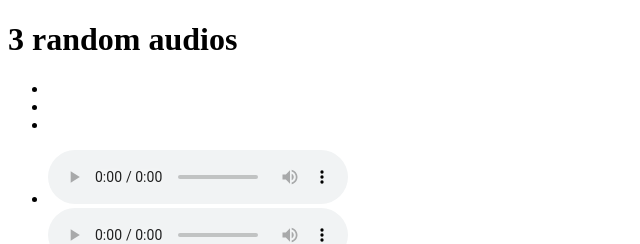
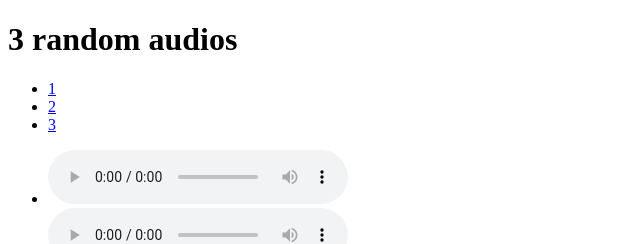
Before and after one commit to acciojob/semantic-navbar-and-audios-RitikRunner, a website: page main.html in a window 1280 px wide. Shown: the top 244 px of the page, 0-640 px from the left. Drawn offline with Linux system fonts and the light colour scheme.

Commit message:
created a submission

```diff
--- a/main.html
+++ b/main.html
@@ -11,9 +11,9 @@
 	<h1>3 random audios</h1>
 	<nav>
 		<ul>
-			<li><a href="http://commondatastorage.googleapis.com/codeskulptor-demos/DDR_assets/Kangaroo_MusiQue_-_The_Neverwritten_Role_Playing_Game.mp3"></a></li>
-			<li><a href="http://commondatastorage.googleapis.com/codeskulptor-assets/Epoq-Lepidoptera.ogg"></a></li>
-			<li><a href="http://codeskulptor-demos.commondatastorage.googleapis.com/pang/paza-moduless.mp3"></a></li>
+			<li><a href="http://commondatastorage.googleapis.com/codeskulptor-demos/DDR_assets/Kangaroo_MusiQue_-_The_Neverwritten_Role_Playing_Game.mp3">1</a></li>
+			<li><a href="http://commondatastorage.googleapis.com/codeskulptor-assets/Epoq-Lepidoptera.ogg">2</a></li>
+			<li><a href="http://codeskulptor-demos.commondatastorage.googleapis.com/pang/paza-moduless.mp3">3</a></li>
 		</ul>
 	</nav>
 	<ul>
```
